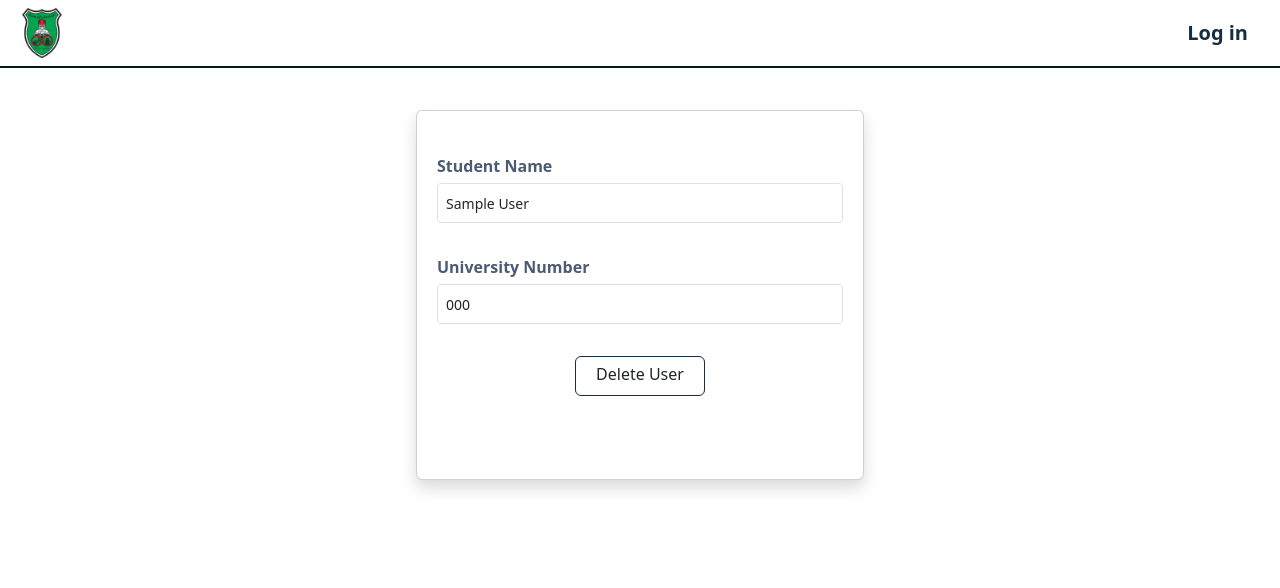
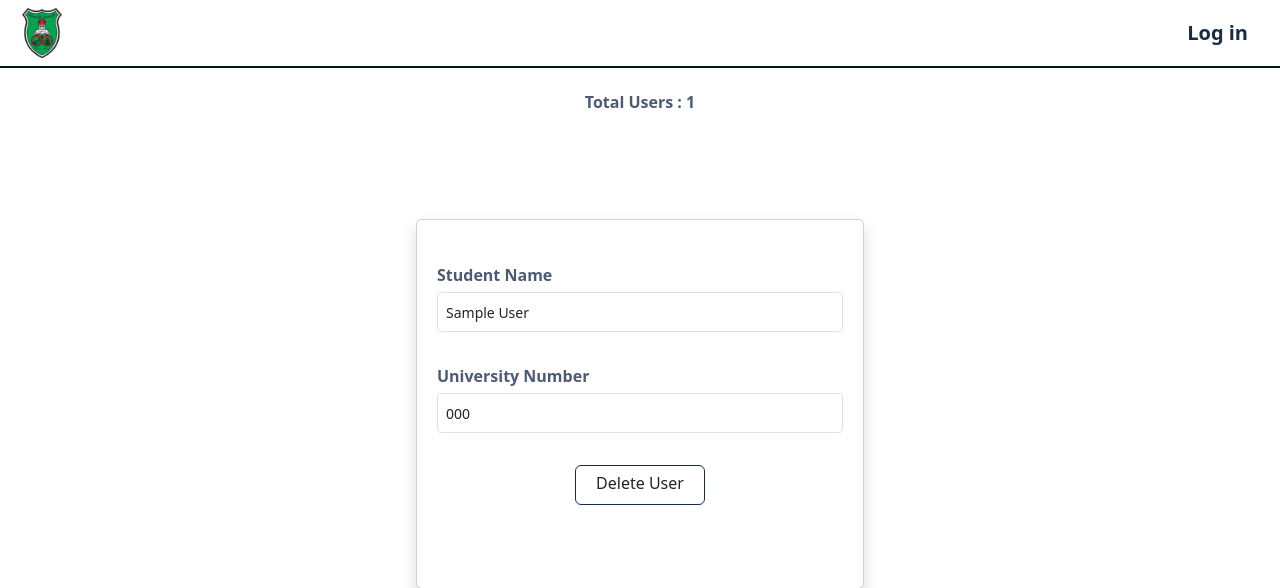
Before and after one commit to cybergpt05/Attendance_Project, a Flask app: template AttendanceProject/templates/admin_manage_users.html in a window 1280 px wide. Shown: the top 588 px of the page. Run offline with Flask 3, Linux system fonts and the light colour scheme; tables that the repository leaves empty hold one stand-in row (values such as "Sample post"); the template is opened without the code that fills it: values that come from a table or form of the project are taken from there, most other values are stand-ins (such as "Sample title", 1, 10 or a date in 2020); some libraries are stand-ins or nearby versions.

Commit message:
Update admin_manage_users.html

```diff
--- a/AttendanceProject/templates/admin_manage_users.html
+++ b/AttendanceProject/templates/admin_manage_users.html
@@ -2,6 +2,7 @@
 {% block content %}
 <link rel="stylesheet" href="{{ url_for('static', filename='admin_manage_courses.css') }}">
 <div class="container">
+    <center class="form-control-label label fw-semibold" style="margin-top: 5rem;">Total Users : {{users_length}}</center>
     {% for user in users %}
     <form method="POST">
         {{ form.hidden_tag() }}
```
